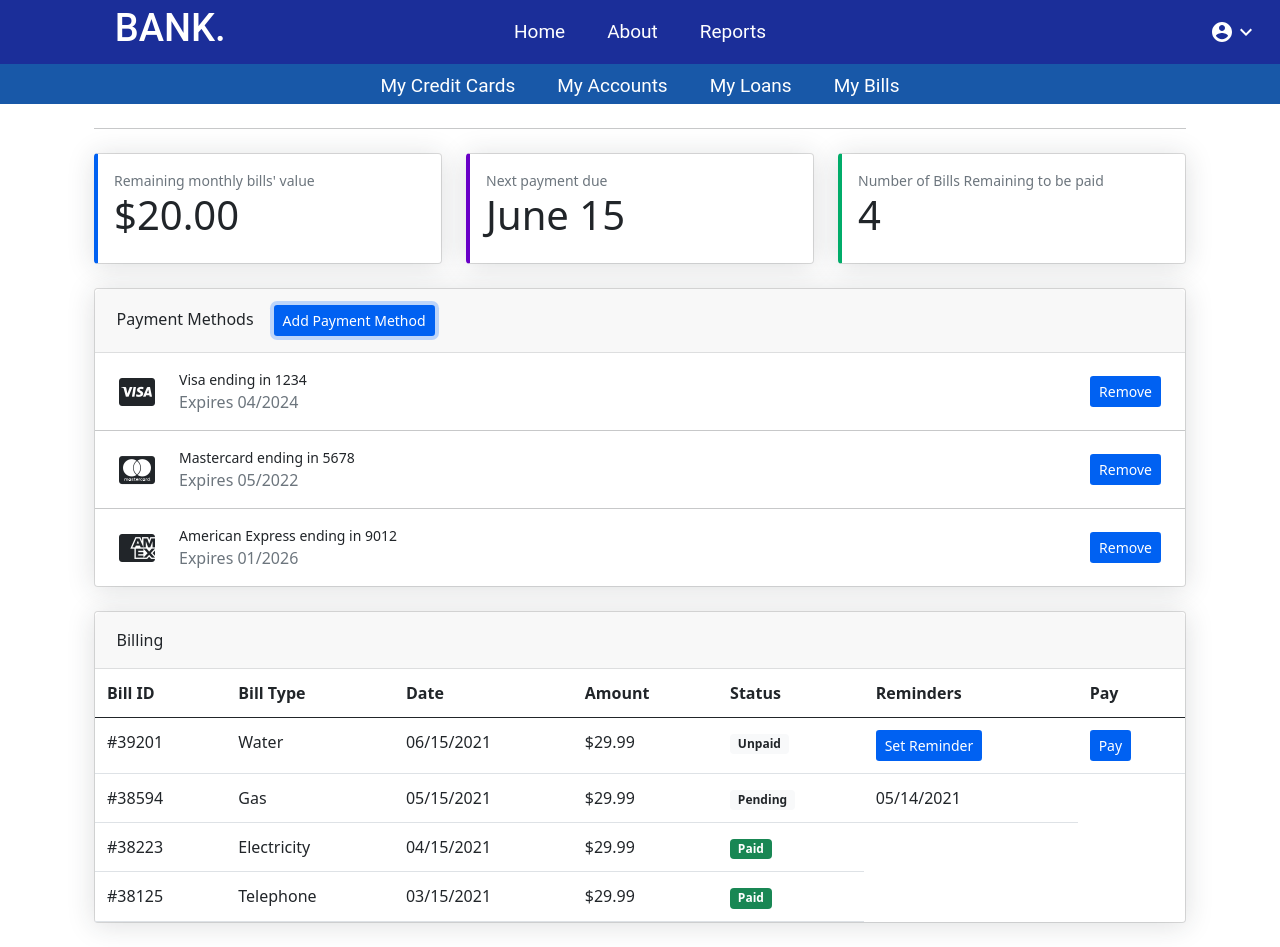
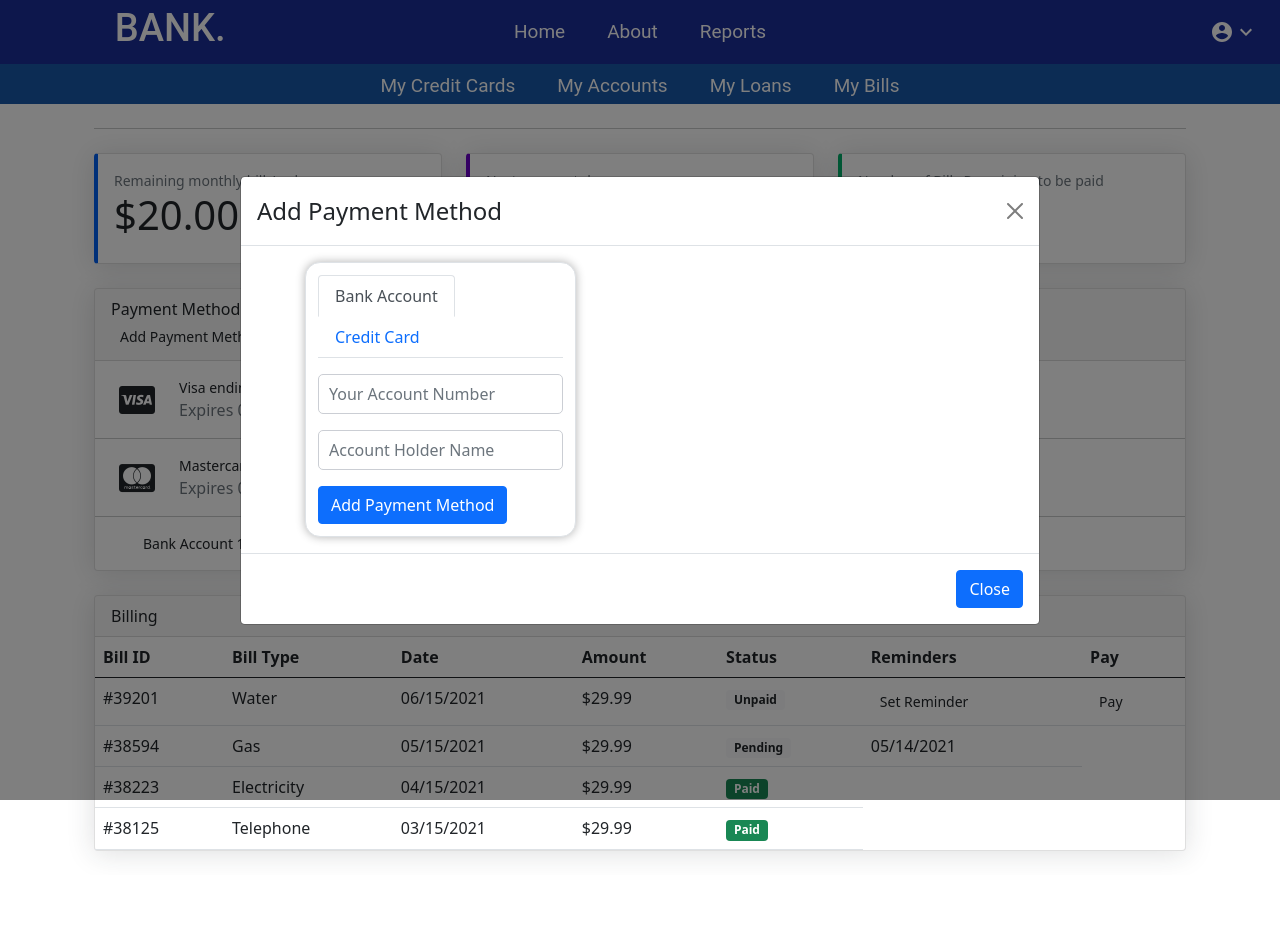
Before and after one commit to software-engineering-2023/Team2, a React (Create React App) app in the folder M3/: page /mybills in a window 1280 px wide. Both pictures are taken after a click on the button "Add Payment Method". After the commit the page ends 875 px from the top, so only its background shows below. Built offline with nearby package versions, Linux system fonts and the light colour scheme.

Commit message:
Banker + CC updates

```diff
--- /dev/null
+++ b/M3/src/AddPayment.jsx
@@ -0,0 +1,176 @@
+import 'jquery/dist/jquery.min.js';
+import "@fortawesome/fontawesome-free/css/all.css";
+import 'bootstrap/dist/css/bootstrap.css';
+import './new.css'
+import Navbar from "./Navbar";
+import Second from "./SecondNav";
+import React, { useState } from 'react';
+import { useNavigate } from 'react-router';
+import {
+    MDBTabs,
+    MDBTabsItem,
+    MDBTabsLink,
+    MDBTabsContent,
+    MDBTabsPane
+  } from 'mdb-react-ui-kit';
+  import Modal from 'react-bootstrap/Modal';
+  import Button from 'react-bootstrap/Button';
+
+
+const AddPayment = (props) => {
+    const [basicActive, setBasicActive] = useState('tab1');
+    const [AccountNumber, setAccountNumber] = useState('');
+    const [receiverAccountNumber, setReceiverAccountNumber] = useState('');
+    const [date,setDate]=useState('');
+    const [CVV,setCVV]=useState('');
+    const [submitted, setSubmitted] = useState(false);
+    const handleBasicClick = (value) => {
+        if (value === basicActive) {
+          return;
+        }
+
+        setBasicActive(value);
+      };
+
+
+      const handleSubmit = (e) => {
+          e.preventDefault();
+
+          // Check if all required fields are filled
+          if (receiverAccountNumber && AccountNumber) {
+            // Perform transfer logic here
+            console.log('Transfer successful');
+          } else {
+            // Display error message or handle validation logic
+            console.log('Please fill in all required fields');
+            setSubmitted(true);
+          }
+        };
+
+        const finished = () => {
+            setSubmitted(true);
+            if(submitted && receiverAccountNumber && AccountNumber)
+            props.onHide();
+        };
+        const cardFinished = () => {
+            setSubmitted(true);
+            if(submitted && receiverAccountNumber && AccountNumber && date && CVV)
+            props.onHide();
+        };
+    return(
+    <Modal
+      {...props}
+      size="lg"
+      aria-labelledby="contained-modal-title-vcenter"
+      centered
+    >
+      <Modal.Header closeButton>
+        <Modal.Title id="contained-modal-title-vcenter">
+         Add Payment Method
+        </Modal.Title>
+      </Modal.Header>
+      <Modal.Body>
+      <div className="col-md-5 col-12 ps-md-5 p-0">
+          <div className="box-left border d-flex flex-column">
+
+            <MDBTabs className='mb-3 flex-grow-1'>
+        <MDBTabsItem>
+          <MDBTabsLink onClick={() => handleBasicClick('tab1')} active={basicActive === 'tab1'}>
+           Bank Account
+          </MDBTabsLink>
+        </MDBTabsItem>
+        <MDBTabsItem>
+          <MDBTabsLink onClick={() => handleBasicClick('tab2')} active={basicActive === 'tab2'}>
+            Credit Card
+          </MDBTabsLink>
+        </MDBTabsItem>
+        <MDBTabsItem>
+        </MDBTabsItem>
+      </MDBTabs>
+
+      <MDBTabsContent className="flex-grow-1">
+      <MDBTabsPane show={basicActive === 'tab1'}>
+          <form onSubmit={handleSubmit}>
+          <input
+              className={`form-control mb-3 ${submitted && !AccountNumber ? 'border-red' : ''}`}
+              type="text"
+              placeholder="Your Account Number"
+              value={AccountNumber}
+              onChange={(e) => setAccountNumber(e.target.value)}
+              required
+            />
+            <input
+              className={`form-control mb-3 ${submitted && !receiverAccountNumber ? 'border-red' : ''}`}
+              type="text"
+              placeholder="Account Holder Name"
+              value={receiverAccountNumber}
+              onChange={(e) => setReceiverAccountNumber(e.target.value)}
+              required
+            />
+
+            <button
+              className="btn btn-primary btn-block"
+              onClick={() => finished()}
+            >
+              Add Payment Method
+            </button>
+          </form>
+        </MDBTabsPane>
+
+
+        <MDBTabsPane show={basicActive === 'tab2'}>
+        <form onSubmit={handleSubmit}>
+        <input
+              className={`form-control mb-3 ${submitted && !receiverAccountNumber ? 'border-red' : ''}`}
+              type="text"
+              placeholder="Card Number"
+              value={AccountNumber}
+              onChange={(e) => setAccountNumber(e.target.value)}
+              required
+            />
+            <input
+              className={`form-control mb-3 ${submitted && !receiverAccountNumber ? 'border-red' : ''}`}
+              type="text"
+              placeholder="Credit Card Holder Name"
+              value={receiverAccountNumber}
+              onChange={(e) => setReceiverAccountNumber(e.target.value)}
+              required
+            />
+            <input
+              className={`form-control mb-2 ${submitted && !date ? 'border-red' : ''}`}
+              type="text"
+              placeholder="Expiry date: MM/YY"
+              value={date}
+              onChange={(e) => setDate(e.target.value)}
+              required
+            />
+              <input
+              className={`form-control mb-2 ${submitted && !CVV ? 'border-red' : ''}`}
+              type="text"
+              placeholder="CVV (3-digit-number on the back)"
+              value={CVV}
+              onChange={(e) => setCVV(e.target.value)}
+              required
+            />
+            <button
+              className="btn btn-primary btn-block"
+              onClick={() => cardFinished()}
+            >
+              Add Payment Method
+            </button>
+          </form>
+        </MDBTabsPane>
+
+      </MDBTabsContent>
+          </div>
+        </div>
+      </Modal.Body>
+      <Modal.Footer>
+        <Button onClick={props.onHide}>Close</Button>
+
+      </Modal.Footer>
+    </Modal>
+    );
+
+};
+export default AddPayment;
--- a/M3/src/BankerNavBar.js
+++ b/M3/src/BankerNavBar.js
@@ -32,7 +32,7 @@ const BankerNavBar = () => {
   };
 
   const gotoReport = () =>{
-    nav('/bankerHome');
+    nav('/bankerreports');
   };
 
 
@@ -46,7 +46,7 @@ const BankerNavBar = () => {
           Home
         </button>
         <button className="navbar-button" onClick={gotoRequests}>View Requests</button>
-        <button className="navbar-button" onClick={gotoHome}>Report Technical Issue</button>
+        <button className="navbar-button" onClick={gotoReport}>Report Technical Issue</button>
       </div>
       <div className="navbar-right">
         <IconButton style={{ color: '#ffffff' }}
--- a/M3/src/BillingPage.jsx
+++ b/M3/src/BillingPage.jsx
@@ -5,9 +5,10 @@ import '@fortawesome/fontawesome-free/css/all.min.css';
 import SecondNav from './SecondNav';
 import Navbar from "./Navbar";
 import MyVerticallyCenteredModal from './MyVerticallyCenteredModal';
+import AddPayment from "./AddPayment";
 const BillingPage = () => {
   const [modalShow, setModalShow] = React.useState(false);
-
+  const [modalshowadd,setModalShowAdd] = React.useState(false);
   const onPay= () => {
 setModalShow(false);
 alert("Payment Successful");
@@ -52,9 +53,8 @@ alert("Payment Successful");
     <div className="card card-header-actions mb-4">
       <div className="card-header">
         Payment Methods
-        <button className="btn btn-sm add-payment" type="button">
-          Add Payment Method
-        </button>
+        <td><button className ="btn btn-sm add-reminder" onClick={() => setModalShowAdd(true)}>Add Payment Method</button></td>
+                <AddPayment show={modalshowadd} onHide={() => setModalShowAdd(false)} onPay={onPay}/>
       </div>
       <div className="card-body px-0">
         {/* Payment method 1*/}
@@ -66,9 +66,7 @@ alert("Payment Successful");
               <div className="text-xs text-muted">Expires 04/2024</div>
             </div>
           </div>
-          <div className="ms-4 small">
-          <button className ="btn btn-sm add-reminder">Remove</button>
-          </div>
+
         </div>
         <hr />
         {/* Payment method 2*/}
@@ -80,23 +78,19 @@ alert("Payment Successful");
               <div className="text-xs text-muted">Expires 05/2022</div>
             </div>
           </div>
-          <div className="ms-4 small">
-          <button className ="btn btn-sm add-reminder">Remove</button>
-          </div>
+
         </div>
         <hr />
         {/* Payment method 3*/}
         <div className="d-flex align-items-center justify-content-between px-4">
           <div className="d-flex align-items-center">
-            <i className="fab fa-cc-amex fa-2x cc-color-amex" />
+
             <div className="ms-4">
-              <div className="small">American Express ending in 9012</div>
-              <div className="text-xs text-muted">Expires 01/2026</div>
+              <div className="small">Bank Account 1</div>
+
             </div>
           </div>
-          <div className="ms-4 small">
-          <button className ="btn btn-sm add-reminder">Remove</button>
-          </div>
+
         </div>
       </div>
     </div>
--- a/M3/src/Credit.jsx
+++ b/M3/src/Credit.jsx
@@ -2,7 +2,7 @@ import React, { useState } from 'react';
 import './form.css';
 import 'font-awesome/css/font-awesome.min.css';
 import Navbar from './Navbar';
-
+import SecondNav from "./SecondNav"
 
 const FormComponent = () => {
   const [formNumber, setFormNumber] = useState(0);
@@ -56,6 +56,7 @@ const FormComponent = () => {
   return (
     <div>
     <Navbar></Navbar>
+    <SecondNav></SecondNav>
     <div className="conta">
       <div className="card">
         <div className="form">
--- a/M3/src/CreditTrans.jsx
+++ b/M3/src/CreditTrans.jsx
@@ -1,7 +1,7 @@
 import React from 'react';
 import DataTable from './Datatable';
 import Navbar from './Navbar';
-
+import SecondNav from "./SecondNav"
 const columns = [
   {
     Header: 'Transaction ID',
@@ -197,6 +197,7 @@ const CreditTrans = () => {
   return (
     <div className="trans">
       <Navbar></Navbar>
+      <SecondNav></SecondNav>
       <DataTable columns={columns} data={data} />
     </div>
   );
--- a/M3/src/MyVerticallyCenteredModal.jsx
+++ b/M3/src/MyVerticallyCenteredModal.jsx
@@ -51,10 +51,10 @@ function MyVerticallyCenteredModal(props) {
         {/* Payment method 3*/}
         <div className="d-flex align-items-center justify-content-between px-4">
           <div className="d-flex align-items-center">
-            <i className="fab fa-cc-amex fa-2x cc-color-amex" />
+
             <div className="ms-4">
-              <div className="small">American Express ending in 9012</div>
-              <div className="text-xs text-muted">Expires 01/2026</div>
+              <div className="small">Bank Account 1</div>
+
             </div>
           </div>
           <div className="ms-4 small">
--- a/M3/src/Replacement.jsx
+++ b/M3/src/Replacement.jsx
@@ -2,8 +2,7 @@ import React, { useState } from 'react';
 import './form.css';
 import 'font-awesome/css/font-awesome.min.css';
 import Navbar from './Navbar';
-
-
+import SecondNav from './SecondNav'
 const FormComponent = () => {
   const [formNumber, setFormNumber] = useState(0);
   const [shownName, setShownName] = useState('');
@@ -56,6 +55,7 @@ const FormComponent = () => {
   return (
     <div>
     <Navbar></Navbar>
+    <SecondNav></SecondNav>
     <div className="conta">
       <div className="card">
         <div className="form">
```
Also changed, not shown: M3/src/BankerIssues.jsx (added, +74 -0 lines), M3/src/NewCreditCard.jsx (+58 -40 lines).
